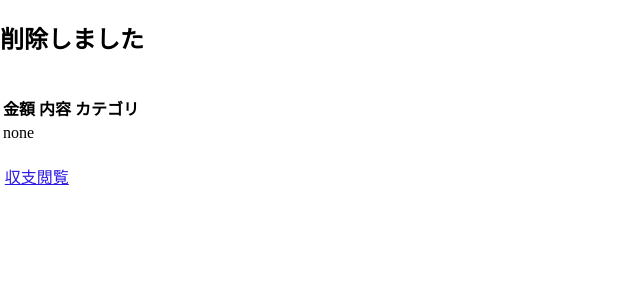
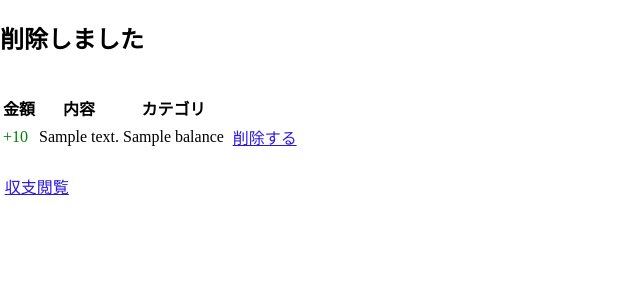
Before and after one commit to gangigammo/Diamond, a Django app: template Diamond/financial/templates/balance/delete.html in a window 1280 px wide. Shown: the top 300 px of the page, without its empty margins (0-640 px from the left). Run offline with Django 3.2, Linux system fonts and the light colour scheme; the template is opened without the code that fills it: values that come from a table or form of the project are taken from there, others are empty; tables that the repository leaves empty hold one stand-in row (values such as "Sample post"); some libraries are stand-ins or nearby versions.

Commit message:
fontタグで色つけ, bugfix

```diff
--- a/Diamond/financial/templatetags/parseRules.py
+++ b/Diamond/financial/templatetags/parseRules.py
@@ -15,15 +15,15 @@ parseRules = {
     },
     Balance: {
         "amount":
-            lambda v: v.amount,
+            lambda v: html_font(("+", v.amount), color="green")
+            if v.isIncome else html_font(-v.amount, color="red"),
         "description":
             lambda v: v.description,
         "category":
             lambda v: v.categoryName,
         "delete":
-            lambda v: html_a(
-                contents="削除する",
-                href="/view/balance" + str(v.id) + "/delete/")
+            lambda v: html_a("削除する",
+                             href="/view/balance" + str(v.id) + "/delete/")
     }
 }
 
--- a/Diamond/financial/templatetags/toTableFilter.py
+++ b/Diamond/financial/templatetags/toTableFilter.py
@@ -15,7 +15,7 @@ from .util import *
 # 値 -> HTMLテーブルの行要素 への変換 (<tr>...</tr>)
 @register.filter(is_safe=True)
 def toTr(value: Union[None, DomainType, List[DomainType]], format=None) -> SafeText:
-    value = None or [None]                                     # nullチェック
+    value = value or [None]                                     # nullチェック
     values = list(value)
     parsedValues = [__parse(v, format) for v in values]     # パース
     taggedValues = [map(html_td, v) for v in parsedValues]  # 各要素にtdタグをつける
--- a/Diamond/financial/templatetags/util/__init__.py
+++ b/Diamond/financial/templatetags/util/__init__.py
@@ -1,4 +1,4 @@
-from .html import html_a, \
+from .html import html_a, html_font, \
     html_table, html_tbody, html_thead, \
     html_tr, html_td, html_th, \
     unwrapHtml
--- a/Diamond/financial/templatetags/util/html.py
+++ b/Diamond/financial/templatetags/util/html.py
@@ -10,7 +10,13 @@ import re
 # HTMLを扱う補助メソッド
 
 
+# fontタグを生成
+def html_font(contents: str, **kwargs) -> SafeText:
+    return __generateHtml("font", contents, **kwargs)
+
 # aタグを生成
+
+
 def html_a(
     contents: str,
     href: str,       # リンク
@@ -84,7 +90,7 @@ def __generateHtml(
 
 
 def __join(text: Union[None, str, Iterable[str]]) -> SafeText:
-    if isinstance(text, (list, map, GeneratorType)):
+    if isinstance(text, (list, tuple, map, GeneratorType)):
         text = map(conditional_escape, text)
         text = reduce(add, text)
     return text or ""
```
Also changed, not shown: Diamond/financial/templates/view.html (+2 -18 lines).
